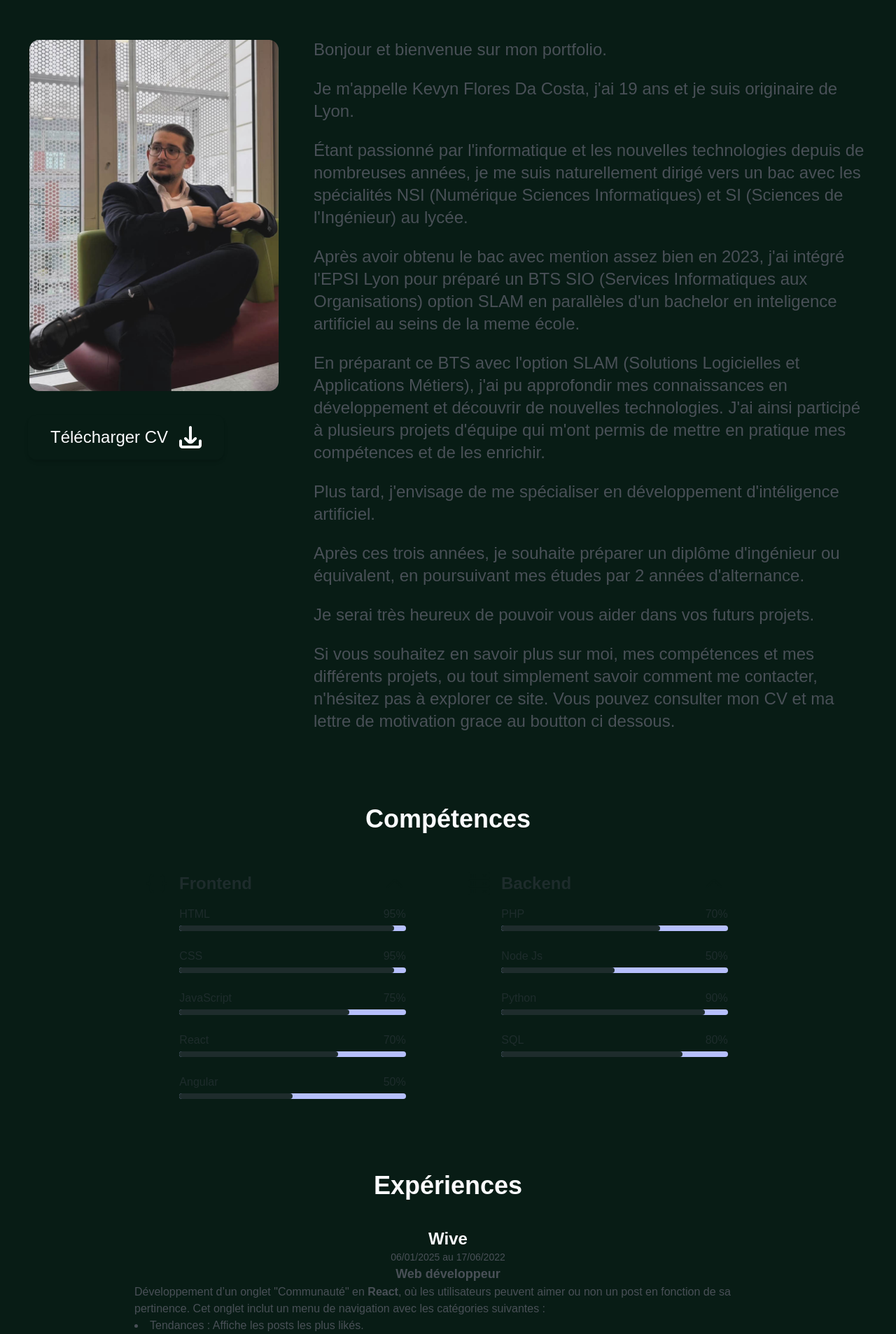
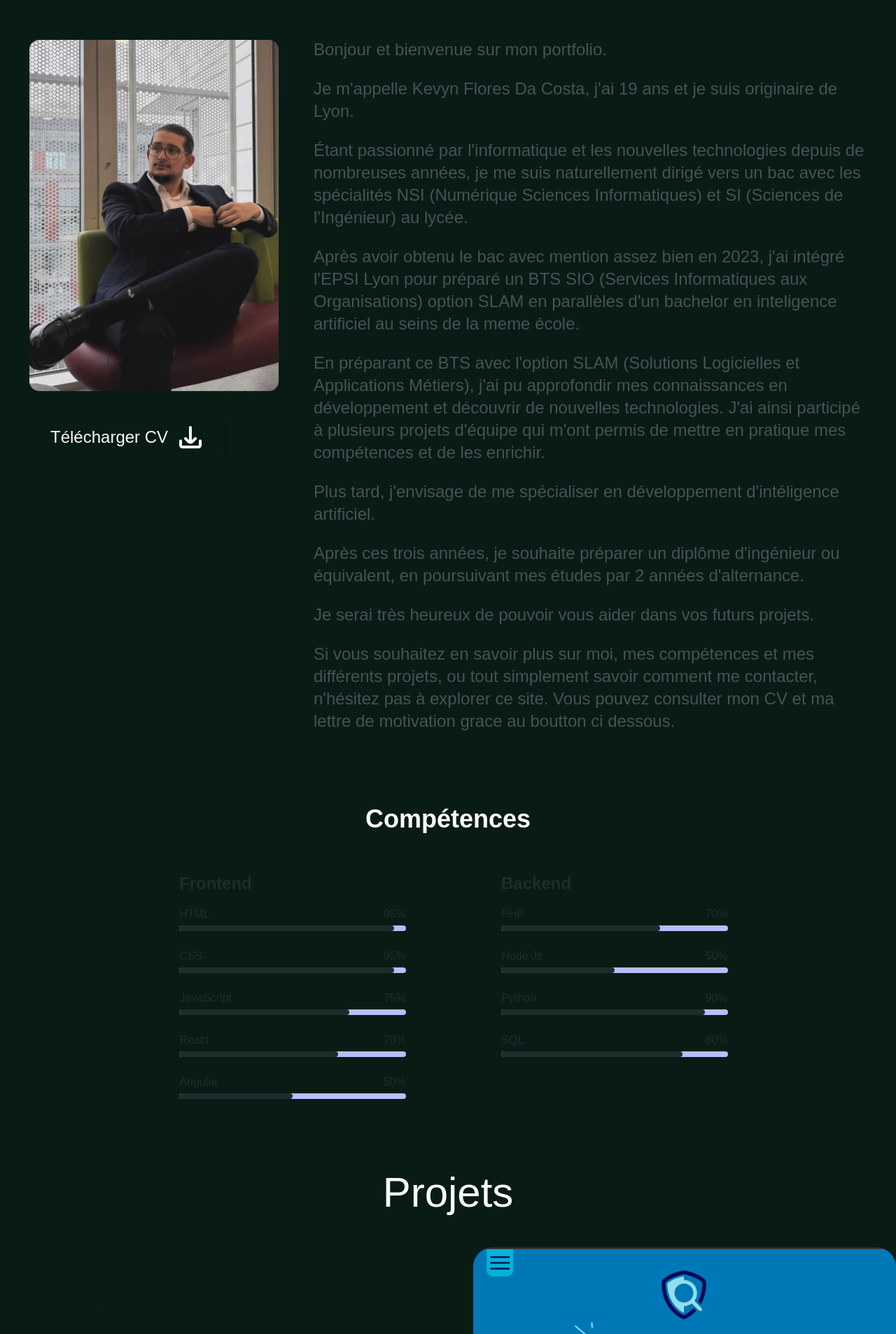
Before and after one commit to Kevynflrs/Portfolio, a React (Create React App) app: page / in a window 1280 px wide. Shown: the part 893-2800 px from the top of the page at 70% size. Built offline with nearby package versions, Linux system fonts and the light colour scheme.

Commit message:
Refactor la structure des composants en remplaçant les div par des sections pour une meilleure sémantique HTML

```diff
--- a/src/App.js
+++ b/src/App.js
@@ -11,14 +11,20 @@ function App() {
 
   return (
     <>
-      <Header />
-      <div className="space-y-8 lg:space-y-16">
+      <header>
+        <Header />
+      </header>
+
+      <main className="space-y-8 lg:space-y-16">
         <Profile />
         <Competences />
-        {/* <Projets /> */}
+        <Projets />
         <Experience />
-      </div>
-      <Footer />
+      </main>
+
+      <footer>
+        <Footer />
+      </footer>
     </>
   );
 }
--- a/src/Components/Common/Navbar/Navbar.js
+++ b/src/Components/Common/Navbar/Navbar.js
@@ -12,7 +12,7 @@ export default function Navbar() {
   ];
 
   return (
-    <div className="fixed w-full top-0 z-50">
+    <section className="fixed w-full top-0 z-50">
       <div className="h-24 flex items-center justify-between px-4 md:px-16 bg-white shadow-md">
         <a href='#preview' className="text-2xl font-bold">Mon Portfolio</a>
         <div className="hidden md:flex space-x-8">
@@ -63,6 +63,6 @@ export default function Navbar() {
           </div> */}
         </div>
       )}
-    </div>
+    </section>
   );
 }
--- a/src/pages/Compétences/Competences.js
+++ b/src/pages/Compétences/Competences.js
@@ -18,7 +18,7 @@ export default function Competences() {
     ];
 
     return (
-      <div id="competences" className="flex flex-col items-center justify-center px-4 sm:px-6">
+      <section id="competences" className="flex flex-col items-center justify-center px-4 sm:px-6">
         <h1 className="text-3xl sm:text-4xl font-semibold mb-6 sm:mb-10 text-center">
           Compétences
         </h1>
@@ -35,6 +35,6 @@ export default function Competences() {
             skills={backendSkills}
           />
         </div>
-      </div>
+      </section>
     );
 }
--- a/src/pages/Expériences/Experiences.js
+++ b/src/pages/Expériences/Experiences.js
@@ -3,7 +3,7 @@ import expArray from './exp-array';
 
 export default function Experience() {
   return (
-    <div id='experiences' className="flex flex-col items-center px-4">
+    <section id='experiences' className="flex flex-col items-center px-4">
       <h1 className="text-3xl sm:text-4xl font-semibold mb-6 sm:mb-10 text-center">
         Expériences
       </h1>
@@ -30,6 +30,6 @@ export default function Experience() {
           </div>
         </div>
       ))}
-    </div>
+    </section>
   );
 }
--- a/src/pages/Header/Header.js
+++ b/src/pages/Header/Header.js
@@ -4,11 +4,13 @@ import Preview from '../Preview/Preview';
 
 export default function Header() {
     return (
-        <div className="min-h-screen">
-            <Navbar/>
-            <div className="h-[calc(100vh-6rem)]">
-                <Preview/>
-            </div>
-        </div>
+        <section className="min-h-screen">
+            <navbar>
+                <Navbar />
+            </navbar>
+            <section className="h-[calc(100vh-6rem)]">
+                <Preview />
+            </section>
+        </section>
     );
 }
--- a/src/pages/Preview/Preview.js
+++ b/src/pages/Preview/Preview.js
@@ -3,7 +3,7 @@ import ButtonComponent from '../../Components/Common/Button/ButtonComponent';
 
 export default function Preview() {
     return (
-        <div id='preview' className="h-full w-full flex items-center justify-center">
+        <section id='preview' className="h-full w-full flex items-center justify-center">
             <div className="w-full max-w-4xl px-6">
                 <div className="flex flex-col md:flex-row items-center justify-center md:justify-between gap-8 md:gap-12">
                     <div className="flex-1 space-y-6 text-center md:text-left">
@@ -35,6 +35,6 @@ export default function Preview() {
                     </div>
                 </div>
             </div>
-        </div>
+        </section>
     );
 }
--- a/src/pages/Profile/Profile.js
+++ b/src/pages/Profile/Profile.js
@@ -13,7 +13,7 @@ export default function Profile() {
     }, []);
 
     return (
-      <div id='#preview' className="container mx-auto p-4 lg:p-10 mt-24 md:mt-0">
+      <section id='#preview' className="container mx-auto p-4 lg:p-10 mt-24 md:mt-0">
         <div className="flex flex-col max-w-[1280px] mx-auto">
           <h1 className="text-4xl md:text-5xl lg:text-6xl font-normal mb-6 lg:mb-12 text-center">
             Profil
@@ -38,6 +38,6 @@ export default function Profile() {
             </div>
           </div>
         </div>
-      </div>
+      </section>
     );
 }
--- a/src/pages/Projets/Projets.js
+++ b/src/pages/Projets/Projets.js
@@ -4,7 +4,7 @@ import projets from "./projets-array";
 
 export default function Projets() {
   return (
-    <div className="relative">
+    <section>
       <h1 className="text-4xl md:text-5xl lg:text-6xl font-normal mb-6 lg:mb-12 text-center">
         Projets
       </h1>
@@ -32,6 +32,6 @@ export default function Projets() {
           </div>
         ))}
       </div>
-    </div>
+    </section>
   );
 }
--- a/src/pages/footer/footer.js
+++ b/src/pages/footer/footer.js
@@ -2,7 +2,7 @@ import React from 'react';
 
 export default function Footer() {
   return (
-    <div id='footer' className="w-full border-t border-gray-300 py-8">
+    <section id='footer' className="w-full border-t border-gray-300 py-8">
       <div className="flex flex-col lg:flex-row justify-between mx-6 items-center">
         <div className="flex flex-col items-start space-y-4">
           <div className="flex items-center space-x-2">
@@ -51,6 +51,6 @@ export default function Footer() {
           </a>
         </div>
       </div>
-    </div>
+    </section>
   );
 }
```
